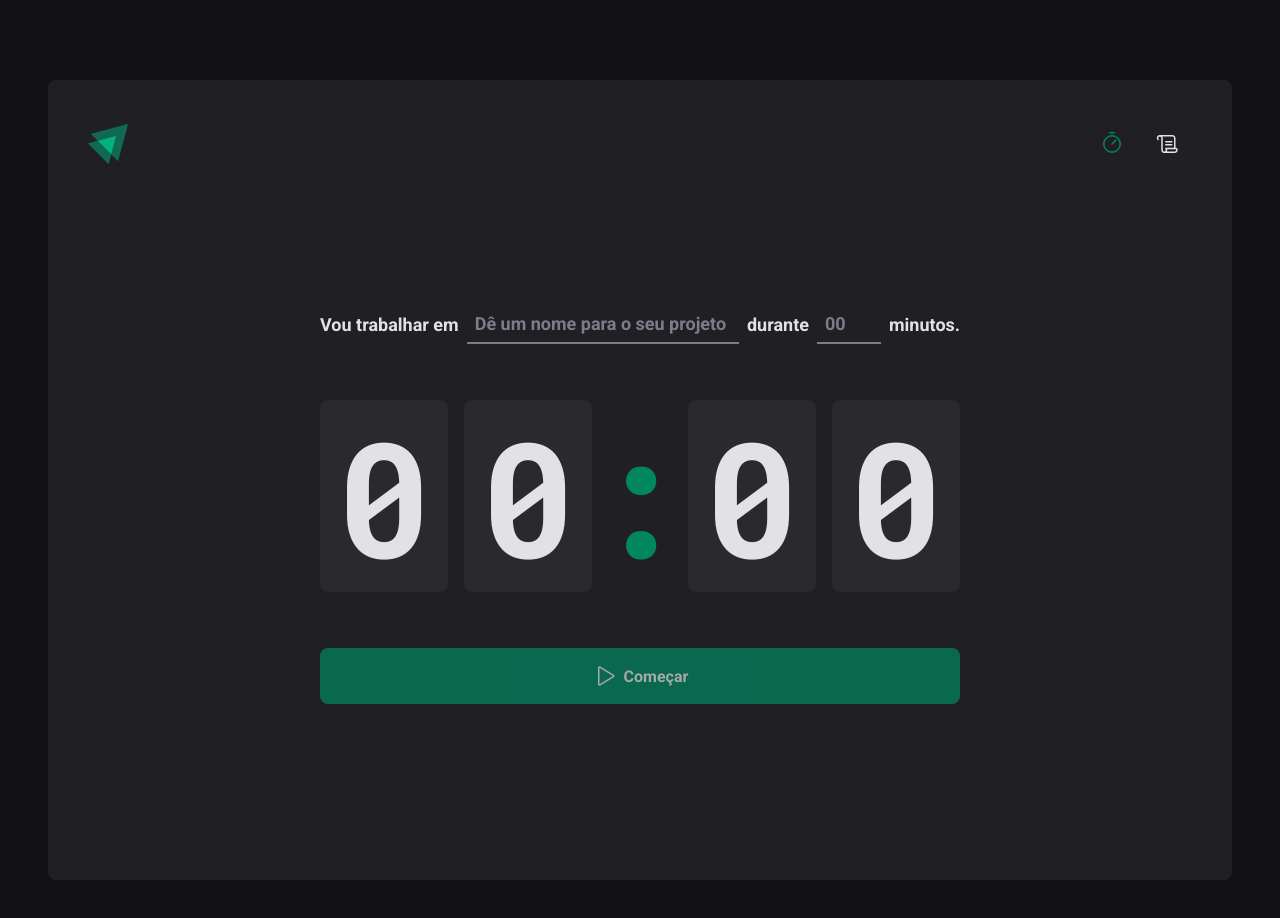
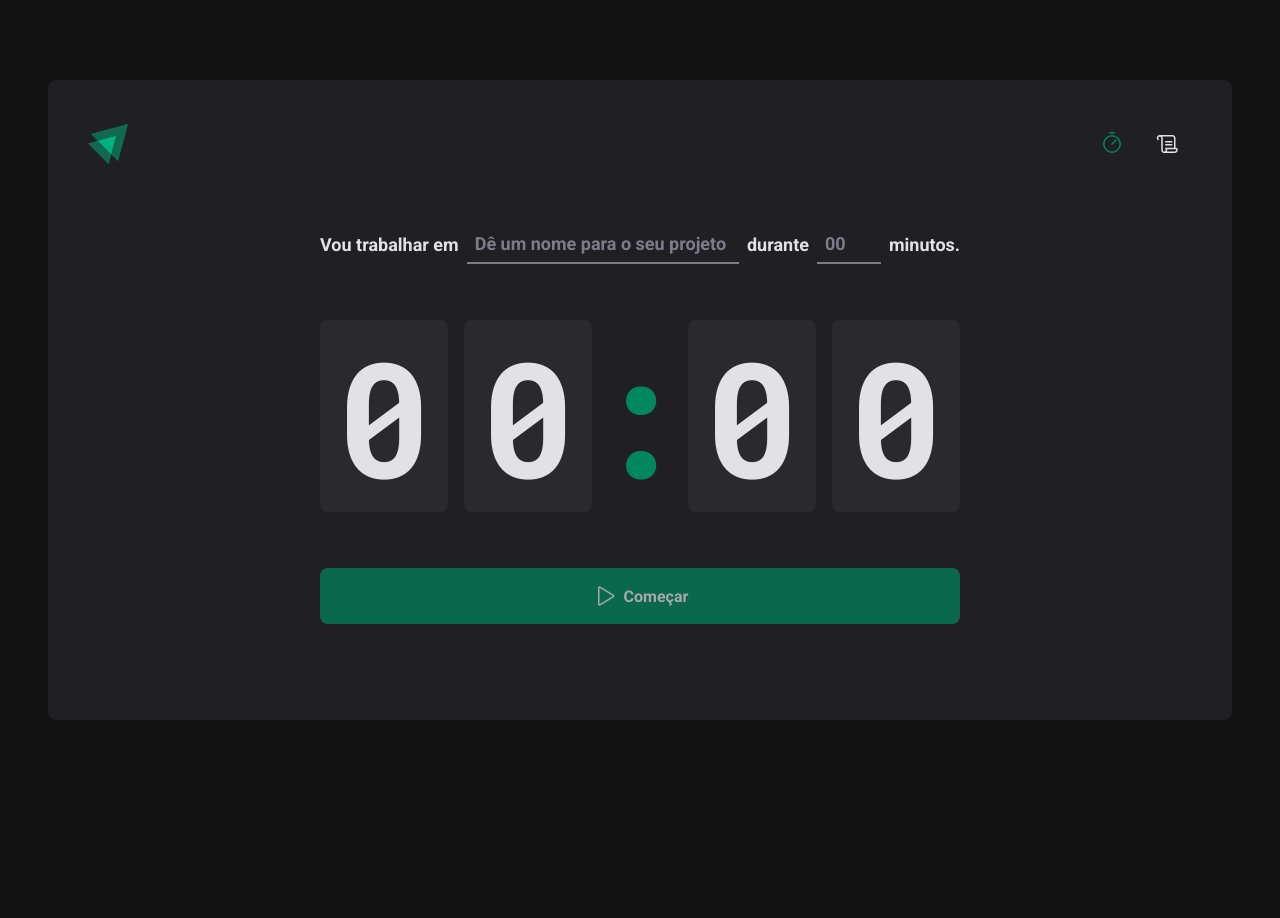
Before and after one commit to AOBarbosa/Pomodoro-Timer, a React (Vite) app: page / in a window 1280 px wide. Shown: the top 918 px of the page. After the commit the page ends 800 px from the top, so only its background shows below. Built offline with nearby package versions, Linux system fonts and the light colour scheme.

Commit message:
Fixing height problem

```diff
--- a/src/layouts/DefaultLayout/styles.ts
+++ b/src/layouts/DefaultLayout/styles.ts
@@ -2,7 +2,8 @@ import styled from 'styled-components'
 
 export const LayoutContainer = styled.div`
   max-width: 74rem;
-  height: calc(100vh);
+  /* height: calc(100vh); */
+  min-height: calc(100vh - 10rem);
   margin: 5rem auto;
   padding: 2.5rem;
 
```
